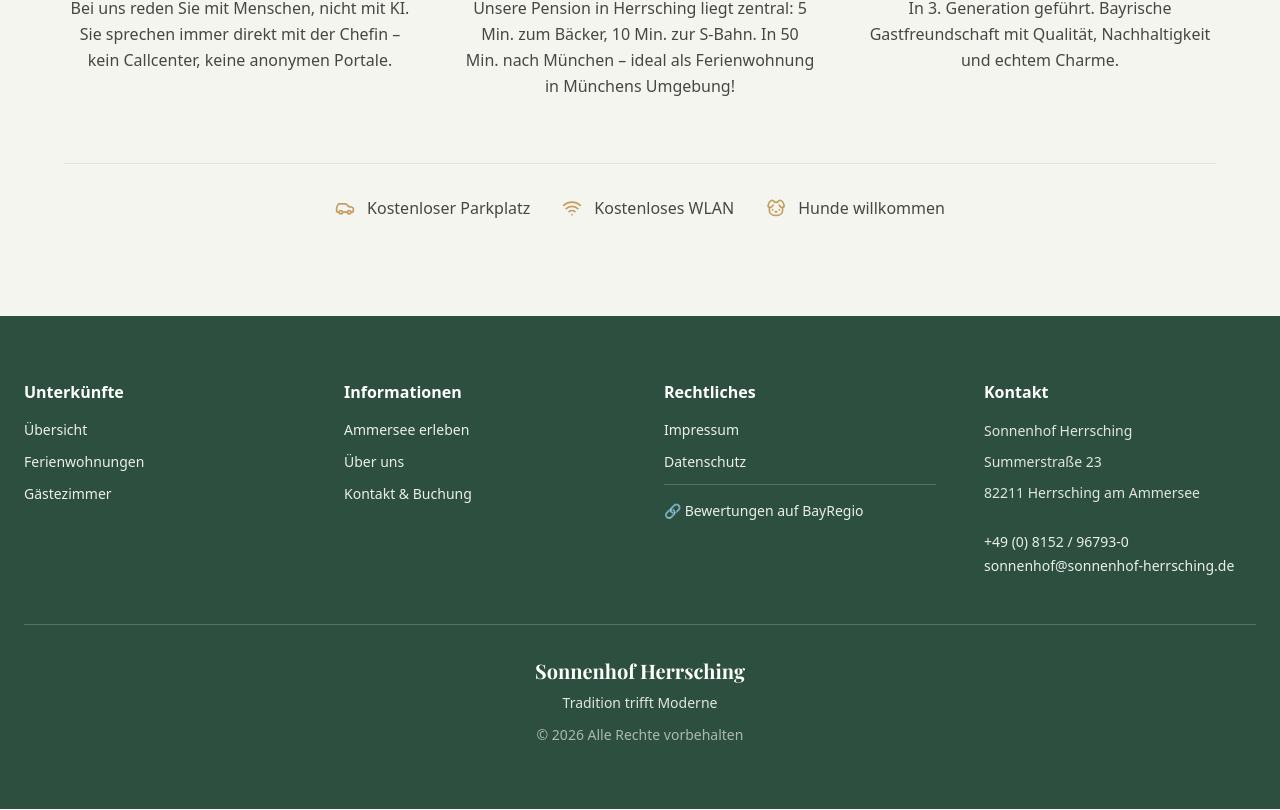
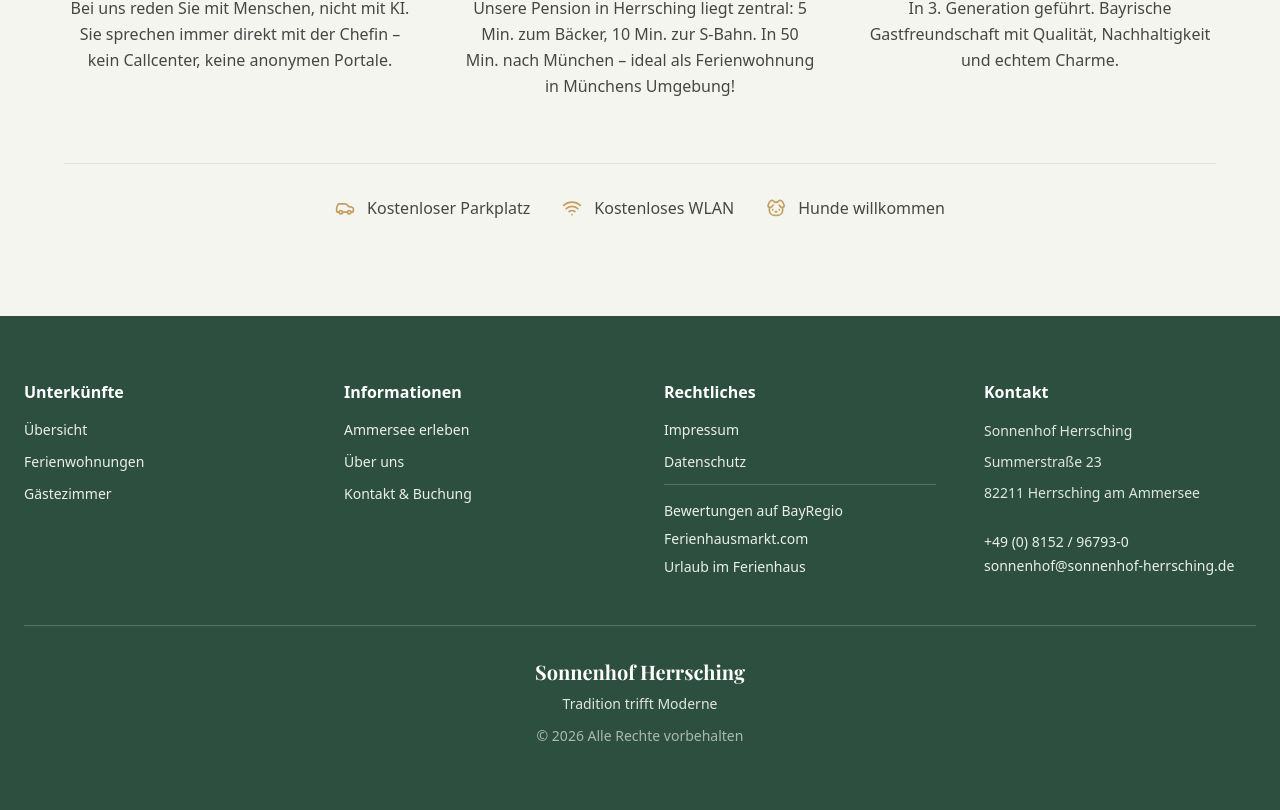
Before and after one commit to deniskaliberda/sonnenhof-website, a Next.js app: page / in a window 1280 px wide. Shown: the part 6296-7106 px from the top of the page. Built offline with nearby package versions, Linux system fonts and the light colour scheme; no server answers.

Commit message:
Add ferienhausmarkt.com partner links to footer (nofollow)

```diff
--- a/components/footer.tsx
+++ b/components/footer.tsx
@@ -66,14 +66,30 @@
             >
               Datenschutz
             </Link>
-            <div className="pt-4 border-t border-white/20">
+            <div className="pt-4 border-t border-white/20 space-y-2">
               <a
                 href="https://www.bayregio.de/gastgeber/Sonnenhof-Herrsching"
                 target="_blank"
                 rel="noopener noreferrer"
                 className="block text-white/90 hover:text-wood transition-colors text-sm"
               >
-                🔗 Bewertungen auf BayRegio
+                Bewertungen auf BayRegio
+              </a>
+              <a
+                href="https://www.ferienhausmarkt.com/"
+                target="_blank"
+                rel="noopener nofollow noreferrer"
+                className="block text-white/90 hover:text-wood transition-colors text-sm"
+              >
+                Ferienhausmarkt.com
+              </a>
+              <a
+                href="http://www.urlaubimferienhaus.net/"
+                target="_blank"
+                rel="noopener nofollow noreferrer"
+                className="block text-white/90 hover:text-wood transition-colors text-sm"
+              >
+                Urlaub im Ferienhaus
               </a>
             </div>
           </div>
```
